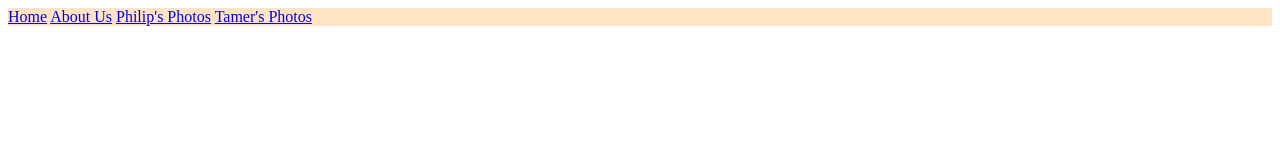
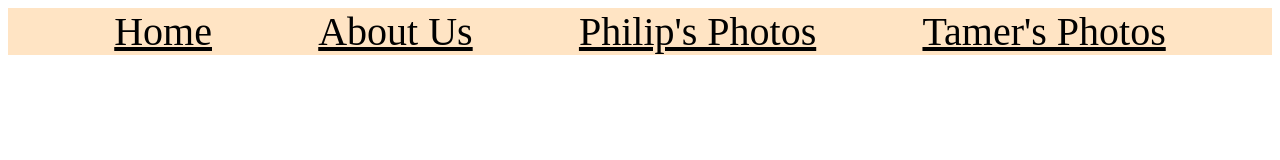
Before and after one commit to TamerGabal1/Photo-Gallery, a plain HTML site: page index.html in a window 1280 px wide. Drawn offline with Linux system fonts and the light colour scheme.

Commit message:
updated navbar

```diff
--- a/style.css
+++ b/style.css
@@ -1,3 +1,14 @@
 nav{
+    display: flex;
+    align-items: center;
+    justify-content: space-evenly;
     background-color: bisque;
+    color: black;
+    font-size: 40px;
+    text-decoration: underline;
 }
+
+nav > a{
+    text-decoration: none;
+    color: inherit;
+}
```
